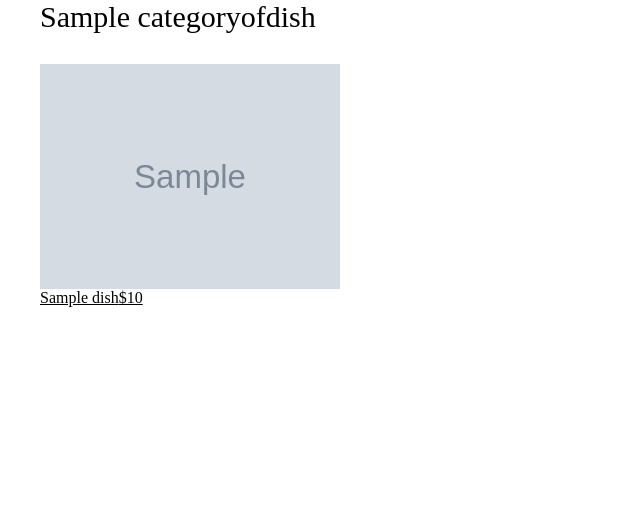
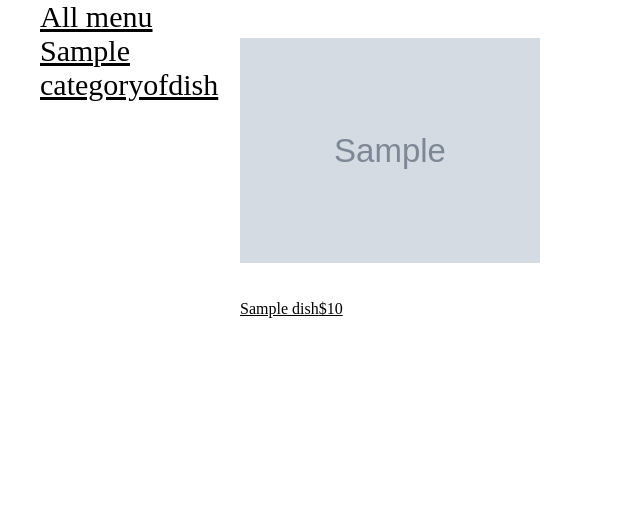
Before and after one commit to Fialex1212/restaurant, a Django app: page /menu/ in a window 1280 px wide. Shown: the part 98-615 px from the top of the page, without its empty margins (0-640 px from the left). Run offline with Django 5.2, Linux system fonts and the light colour scheme; tables that the repository leaves empty hold one stand-in row (values such as "Sample post"); grey boxes marked "Sample" are stand-in pictures; parts of the project's set-up code (start-up, migrations or seed data) failed here and were passed over.

Commit message:
updated menu page

```diff
--- a/app/static/css/menu.css
+++ b/app/static/css/menu.css
@@ -1,33 +1,49 @@
-.category{
-    width: 700px;
+.menu__wrapper {
+  display: flex;
 }
 
-.category__title{
-    margin-bottom: 30px;
+.menu__categories {
+  max-width: 200px;
+  width: 100%;
+}
+
+.category__title {
+  margin-bottom: 10px;
   font-size: 30px;
 }
 
-.category__list{
+.menu__dishes {
+}
+
+.dishes__list {
   display: grid;
-    grid-template-columns: repeat(2, 1fr);
+  grid-template-columns: repeat(3, 1fr);
   gap: 20px;
   margin-bottom: 20px;
 }
 
-.dish{
+.dish {
   width: 300px;
   display: flex;
   flex-direction: column;
 }
 
-.dish__img{
+.img__wrapper {
+  height: 300px;
   width: 300px;
+  display: flex;
+  justify-content: center;
+  align-items: center;
 }
 
-.dish__info{
+.dish__img {
+  width: 100%;
+}
+
+.dish__info {
   display: flex;
 }
 
-.dish__title{
+.dish__title {
   font-size: 24px;
 }
--- a/app/templates/menu/index.html
+++ b/app/templates/menu/index.html
@@ -1,34 +1,45 @@
-{% extends "base.html" %}
-{% block title %}Home{% endblock %}
-{% block css %}
+{% extends "base.html" %} {% block title %}Home{% endblock %} {% block css %}
 {%load static %}
 <link rel="stylesheet" href="{% static 'css/menu.css' %}" />
 {% endblock %} {% block content%}
 <div class="container">
-    <ul>
-        {% for category in categories %}
-        <li class="{{ category.title|slugify }} category">
-          <h2 class="category__title">{{ category.title }}</h2>
-          <ul class="category__list">
-            {% for dish in category.dishes.all %}
+  <div class="menu__wrapper">
+    <div class="menu__categories">
+      <ul class="categories__list">
+        <li>
+          <a class="category__title" href="{% url 'menu' %}"> All menu </a>
+        </li>
+        {% for cat in categories %}
+        <li>
+          <a class="category__title" href="{% url 'menu_by_category' cat.title %}"> {{ cat.title }} </a>
+        </li>
+        {% endfor %}
+      </ul>
+    </div>
+    <div class="menu__dishes">
+      <ul class="dishes__list">
+        {% if dishes %} {% for dish in dishes %}
         <li class="dish">
           <a href="{% url 'dish_detail' dish.id %}">
+            <div class="img__wrapper">
               <img
                 class="dish__img"
                 src="{{ dish.image.url }}"
                 alt="{{ dish.title }}"
               />
+            </div>
             <div class="dish__info">
               <h3 class="dish__tilte">{{ dish.title }}</h3>
-                    <p>   ${{ dish.price }}</p>
+              <p>${{ dish.price }}</p>
             </div>
           </a>
         </li>
-            {% endfor %}
+        {% endfor %} {% else %}
+        <p>No dishes available for this category.</p>
+        {% endif %}
       </ul>
-        </li>
-        {% endfor %}
-      </ul>
+    </div>
+  </div>
 </div>
 
 {% endblock %}
--- a/app/urls.py
+++ b/app/urls.py
@@ -5,6 +5,7 @@ urlpatterns = [
     path("base/", views.base, name="base"),
     path("", views.home, name="home"),
     path("menu/", views.menu, name="menu"),
+    path("menu/<str:category>/", views.menu, name="menu_by_category"),
     path("dish_detail/<str:id>", views.dish_detail, name="dish_detail"),
     path("delivery/", views.delivery, name="delivery"),
     path("profile/", views.profile, name="profile"),
--- a/app/views.py
+++ b/app/views.py
@@ -1,4 +1,4 @@
-from django.shortcuts import get_object_or_404, render
+from django.shortcuts import get_list_or_404, get_object_or_404, render
 from django.http import HttpResponse
 from rest_framework import status
 from .models import CategoryOfDish, BookTabel
@@ -20,15 +20,22 @@ def home(request):
     return render(request, "./home/index.html", context)
 
 
-def menu(request):
+def menu(request, category=None):
     categories = CategoryOfDish.objects.prefetch_related("dishes").all()
-    context = {"categories": categories}
+
+    if category:
+        dishes = get_list_or_404(Dish, category__title=category)
+    else:
+        dishes = Dish.objects.all()
+
+    context = {"categories": categories, "dishes": dishes}
     return render(request, "./menu/index.html", context)
 
 
 def dish_detail(request, id):
     dish = get_object_or_404(Dish, id=id)
     return render(request, "./dish_detail/index.html", {"dish": dish})
+
 
 def delivery(request):
     return render(request, "./delivery/index.html")
@@ -69,7 +76,6 @@ class CategoryOfDishList(APIView):
         return Response(serializer.data, status=status.HTTP_200_OK)
 
 
-
 class DishList(APIView):
     def get(self, request):
         dishes = Dish.objects.all()
```
Also changed, not shown: media/uploads/dishes/3712360_87b1e0ff-37f8-47c1-80ec-ba337534708b-thumb.jpg (added), media/uploads/dishes/b5813152-e8bc-484b-be21-c8f07cc6ded5-thumb_Se4Btfk.jpg (added), media/uploads/dishes/ff41ddaf-1a72-45f8-b0aa-8293f2a8bc42-thumb.jpg (added). Lines whose indentation alone changed are shown as unchanged.
